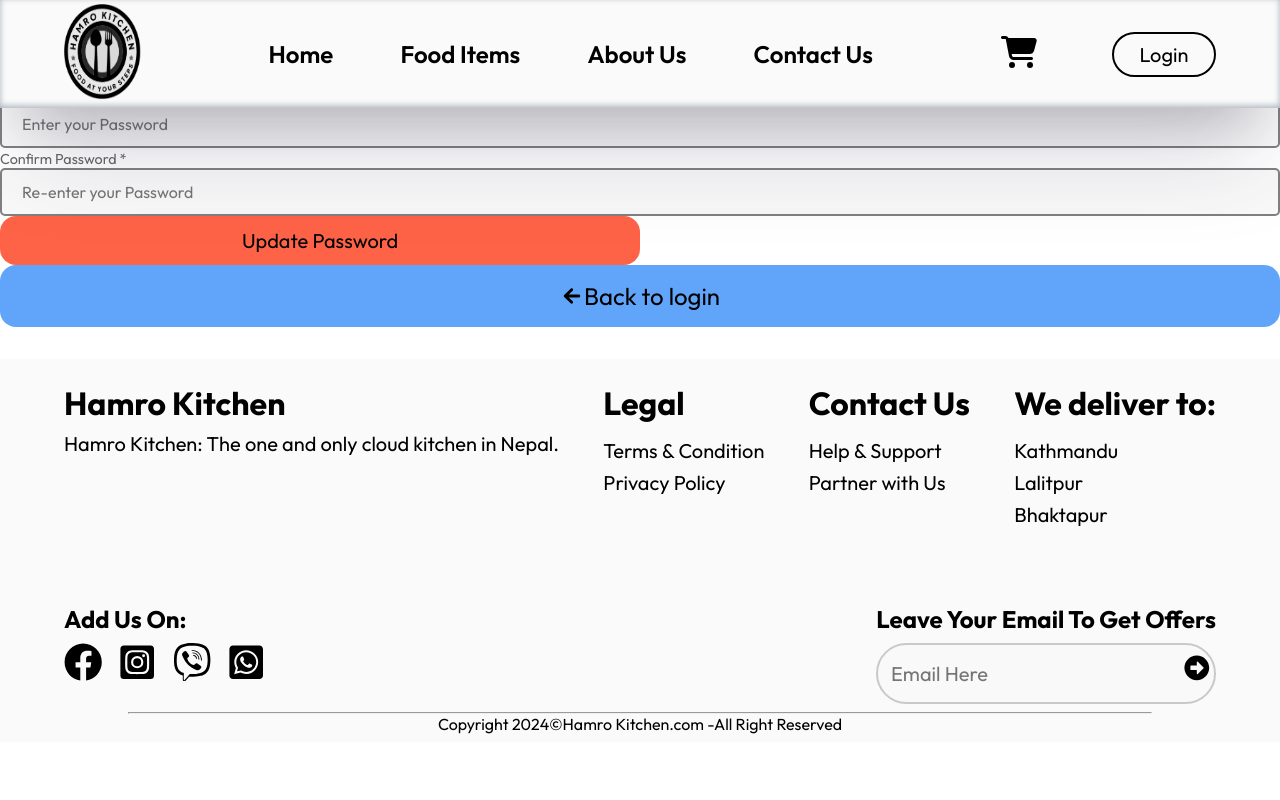
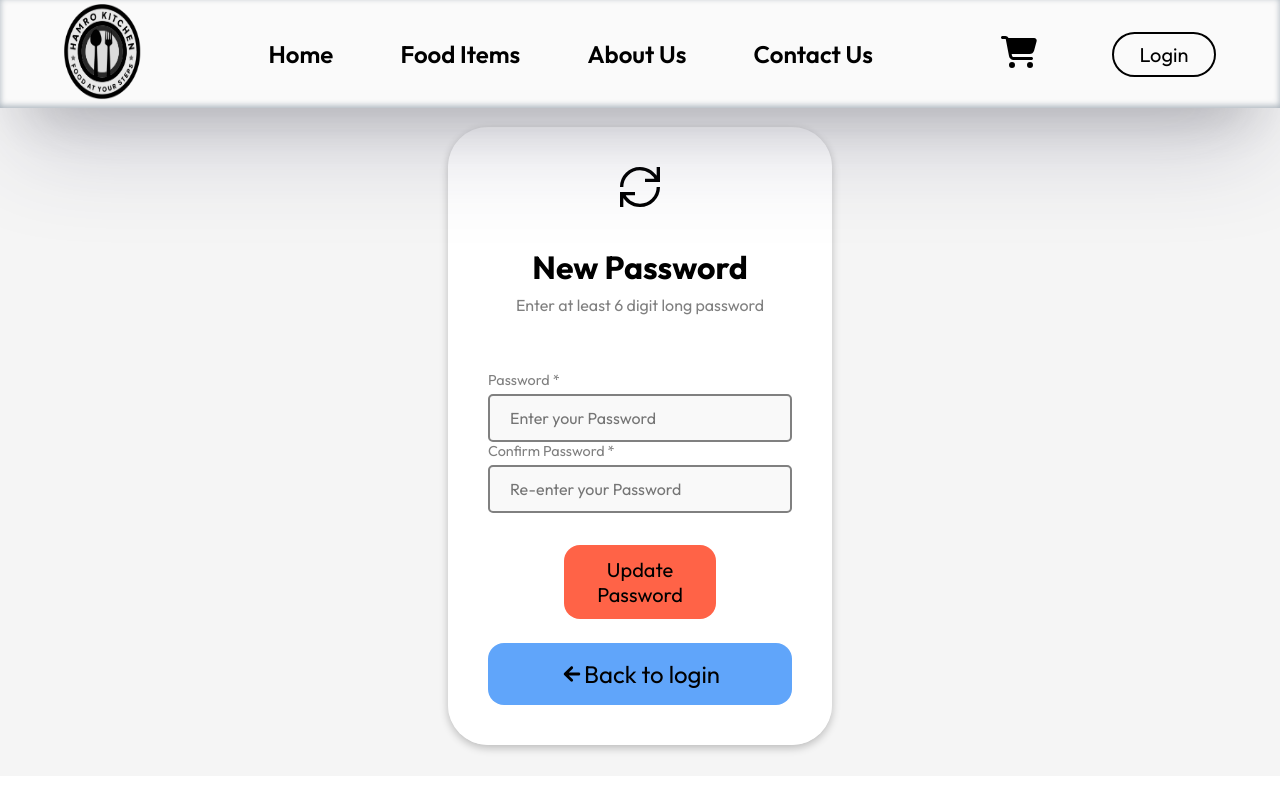
Before and after one commit to theaatosh/HamroKitchen, a React (Vite) app in the folder Client/: page /password/update in a window 1280 px wide. Shown: the top 800 px of the page. Built offline with nearby package versions, Linux system fonts and the light colour scheme; no server answers.

Commit message:
etikai pull

```diff
--- a/Client/src/Components/ForgotPassword/PasswordUpdate.jsx
+++ b/Client/src/Components/ForgotPassword/PasswordUpdate.jsx
@@ -98,34 +98,34 @@
 
 
 
-        <div className='h-screen w-[100%] flex items-center justify-center  bg-[#f5f5f5]'>
-      <form className='w-[30%]' onSubmit={handleSubmit}>
-            <div className='  p-10 mt-[70px] bg-white w-[100%]'>
-                <div className='flex flex-col justify-center items-center '>
-                <GrUpdate className='text-[25px]'/>
-                        <h1 className='text-3xl font-bold mt-5'>New Password</h1>
-                        <p className='text-gray-500 mt-1'>Enter at least 6 digit long password</p>
+        <div className={styles.password_update_main_container}>
+      <form className={styles.form} onSubmit={handleSubmit}>
+            <div className={styles.form_inner}>
+                <div className={styles.upper}>
+                <GrUpdate className={styles.update_icon}/>
+                        <h1 className={styles.heading}>New Password</h1>
+                        <p className={styles.sub_heading}>Enter at least 6 digit long password</p>
                 </div>
-                <div className='flex flex-col gap-3 mt-7'>
+                <div className={styles.lower}>
 
 
-                <div className='flex flex-col '>
-                    <label htmlFor="" className='text-gray-500'>Password *</label>
-                   <Input placeholder={'Enter your Password'} name={"password"} onChange={(e)=>handlePasswordChange(e)}type={'password'}required  />
-                   {error.password && <p className="text-red-600">{error.password}</p>}
+                <div className={styles.password_input}>
+                    <label htmlFor="" className={styles.label}>Password *</label>
+                   <Input placeholder={'Enter your Password'} name={"password"} onChange={(e)=>handlePasswordChange(e)}type={'password'}  />
+                   {error.password && <p className={styles.error}>{error.password}</p>}
                 </div>
-                <div className='flex flex-col '>
-                    <label htmlFor="" className='text-gray-500'>Confirm Password *</label>
-                   <Input placeholder={'Re-enter your Password'} name={"confirmPassword"} onChange={(e)=>handleConfirmPasswordChange(e)} type={'password'}required  />
-                   {error.confirmPassword&& <p className="text-red-600">{error.confirmPassword}</p>}
+                <div className={styles.password_input}>
+                    <label htmlFor="" className={styles.label}>Confirm Password *</label>
+                   <Input placeholder={'Re-enter your Password'} name={"confirmPassword"} onChange={(e)=>handleConfirmPasswordChange(e)} type={'password'} />
+                   {error.confirmPassword&& <p className={styles.error}>{error.confirmPassword}</p>}
                 </div>
 
-                    <div className='flex items-center justify-center mt-4'>
+                    <div className={styles.updatepw_con}>
                     <Button  type={'submit'}>{isLoading?<Loading/>:"Update Password"}</Button>
 
                     </div>
 
-                    <div className='mt-3'>
+                    <div className={styles.button}>
                         <BackToLogin/>
                     </div>
                 </div>
--- a/Client/src/KitchenPages/Orders.jsx
+++ b/Client/src/KitchenPages/Orders.jsx
@@ -32,6 +32,8 @@
          toast.error(error.message);
 
       }finally{
+        console.log("hello");
+
         setIsLoading(false);
       }
       }
--- a/Client/src/Styles/ForgotPassword/PasswordUpdate.module.css
+++ b/Client/src/Styles/ForgotPassword/PasswordUpdate.module.css
@@ -0,0 +1,68 @@
+.password_update_main_container{
+    height: 85vh;
+    width: 100%;
+    display: flex;
+    align-items: center;
+    justify-content: center;
+    background-color:#f5f5f5 ;
+    margin-top: 12vh;
+}
+
+.form{
+    width: 30%;
+    border-radius: 5vh;
+    box-shadow: rgba(0, 0, 0, 0.24) 0px 3px 8px;
+}
+.form_inner{
+    border-radius: 5vh;
+    padding: 5vh;
+    background-color: white;
+    width: 100%;
+}
+.upper{
+    display: flex;
+    flex-direction: column;
+    justify-content: center;
+    align-items: center;
+}
+.update_icon{
+    font-size: 40px;
+    font-weight: bold;
+}
+.heading{
+    font-size:4vh;
+    font-weight: bold;
+    margin-top: 5vh;
+}
+.sub_heading{
+    color: gray;
+    margin-top: 1vh;
+
+}
+.lower{
+    display: flex;
+    flex-direction: column;
+    gap: 3;
+    margin-top: 7vh;
+}
+.password_input{
+    display: flex;
+    flex-direction: column;
+}
+.label{
+    color: gray;
+}
+.error{
+    color: red;
+}
+
+.updatepw_con{
+    display: flex;
+    align-items: center;
+    justify-content: center;
+    margin-top: 4vh;
+
+}
+.button{
+    margin-top: 3vh;
+}
```
